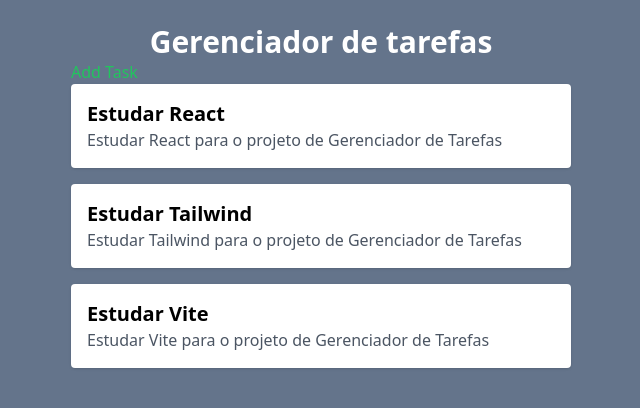
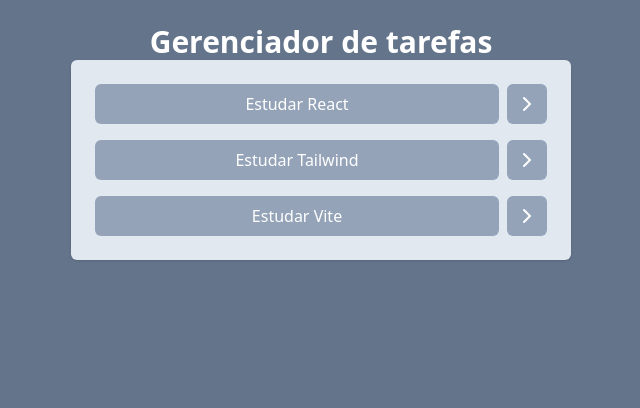
Before and after one commit to Nascif11/Gerenciador-de-Tarefas, a React (Vite) app: page / in a window 1280 px wide. Shown: the top 408 px of the page, without its empty margins (319-959 px from the left). Built offline with nearby package versions, Linux system fonts and the light colour scheme.

Commit message:
feat:criação de botões de conclusão

```diff
--- a/package.json
+++ b/package.json
@@ -10,6 +10,7 @@
     "preview": "vite preview"
   },
   "dependencies": {
+    "lucide-react": "^1.72.0",
     "react": "^18.2.0",
     "react-dom": "^18.2.0"
   },
--- a/src/components/AddTask.jsx
+++ b/src/components/AddTask.jsx
@@ -1,7 +1,7 @@
 export default function AddTask() {
     return(
         <div>
-            <h1 className="text-green-500">Add Task</h1>
+
         </div>
     )
 }
--- a/src/components/Tasks.jsx
+++ b/src/components/Tasks.jsx
@@ -1,13 +1,18 @@
+import { ChevronRightIcon } from "lucide-react";
+
 export default function Tasks(props) {
     console.log(props);
 
     return (
 
-        <ul className="space-y-4">
+        <ul className="space-y-4 p-6 bg-slate-200 rounded-md shadow ">
             {props.tasks.map((task) => (
-                <li key={task.id} className="bg-white p-4 rounded shadow">
-                    <h2 className="text-xl font-bold">{task.title}</h2>
-                    <p className="text-gray-600">{task.description}</p>
+                <li key={task.id} className="flex gap-2" >
+                    <button className="bg-slate-400 w-full text-white p-2 rounded-md">{task.title}</button>
+                    <button className="bg-slate-400 p-2 rounded-md text-white">
+                       <ChevronRightIcon/>
+                    </button>
+
                 </li>
             ))}
         </ul>
```
Also changed, not shown: 1 other file (tests, documents, lock files or other folders).
